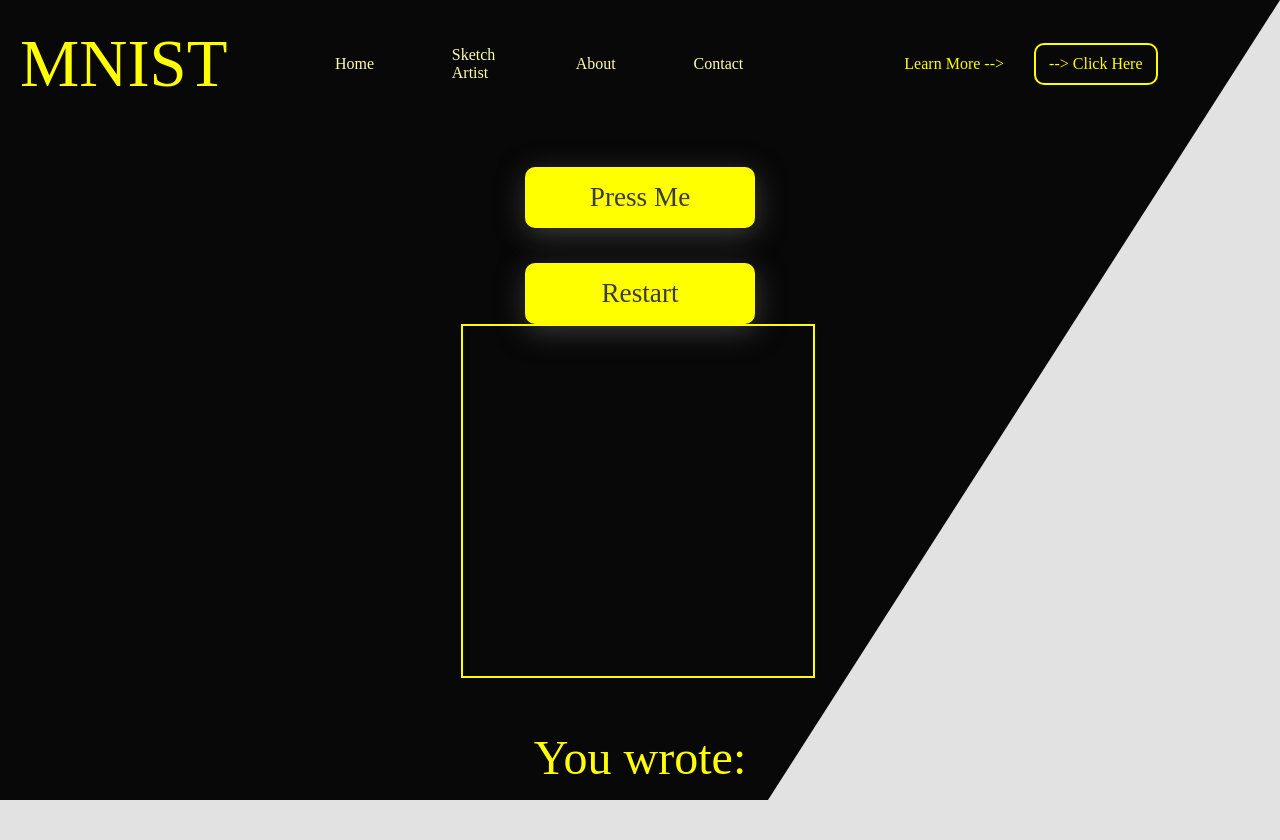
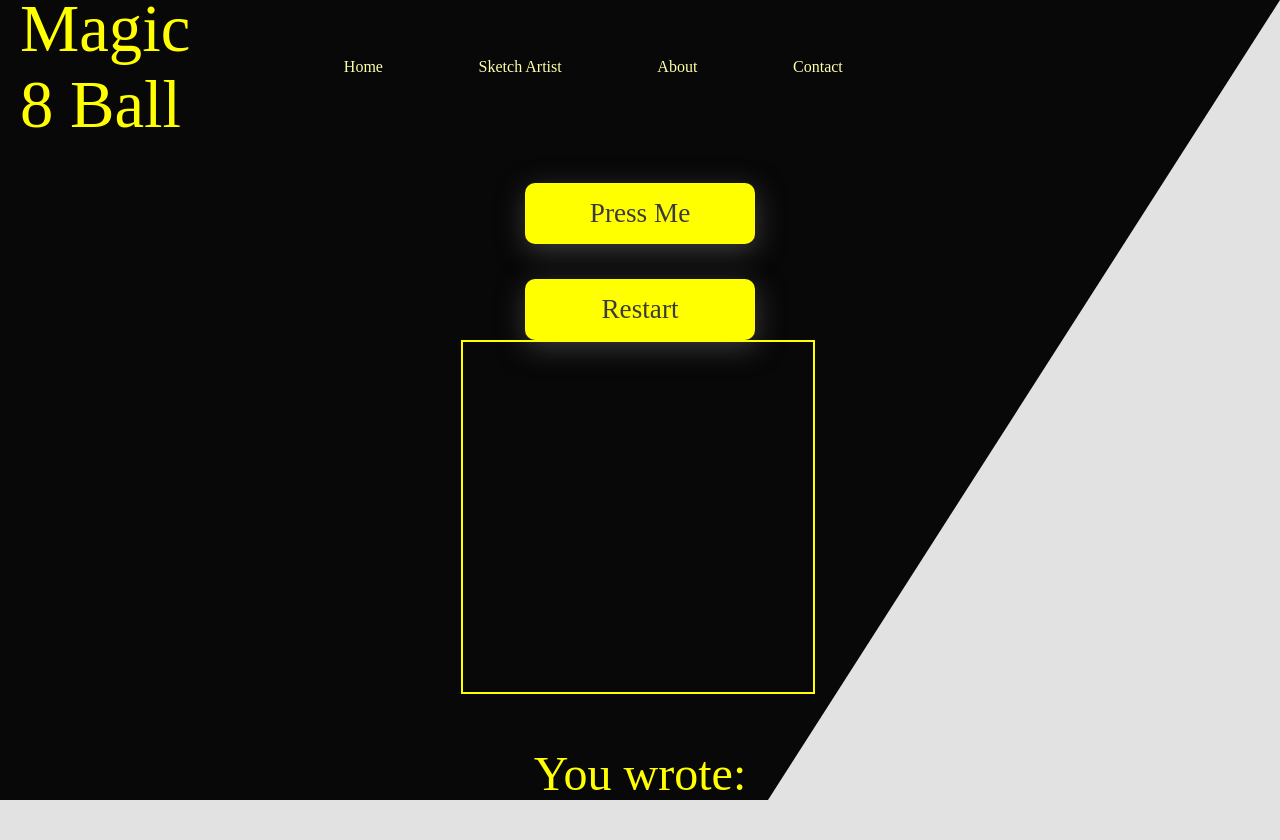
Before and after one commit to jvm269/magic8ball, a Flask app: page / in a window 1280 px wide. Shown: the top 840 px of the page. Run offline with Flask 2, Linux system fonts and the light colour scheme; some libraries are stand-ins or nearby versions; some web fonts are replaced.

Commit message:
update index

```diff
--- a/templates/index.html
+++ b/templates/index.html
@@ -11,7 +11,7 @@
 <body onload="init()">
     <div id="bg"></div>
     <div id="main">
-        <div id="logo">MNIST</div>
+        <div id="logo">Magic 8 Ball</div>
         <nav>
             <ul>
                 <li>Home</li>
@@ -20,14 +20,6 @@
                 <li>Contact</li>
             </ul>
         </nav>
-        <div id="sign-nav">
-            <div id="signin">
-                Learn More -->
-            </div>
-            <div id="signup"> -->
-                Click Here
-            </div>
-        </div>
 
         <div id="main-content">
                 <div class="btn" onclick="save()">
```
Also changed, not shown: static/js/app.js (+0 -34 lines).
